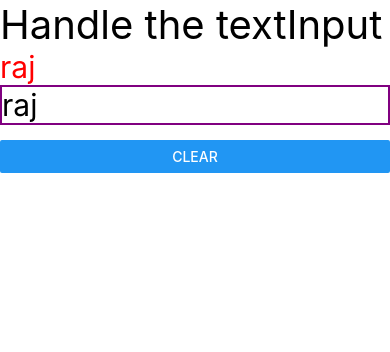
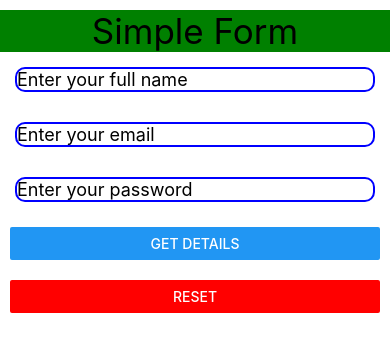
Before and after one commit to princechaudhary874/Android_Development, a React Native app: screen / in a window 390 px wide. Shown: the top 352 px of the page. Built offline with nearby package versions, Linux system fonts and the light colour scheme.

Commit message:
Basic Form

```diff
--- a/App.tsx
+++ b/App.tsx
@@ -1,30 +1,93 @@
+// Import necessary modules
 import React, { useState } from 'react';
-import {Button, StyleSheet, Text, TextInput, View} from 'react-native';
+import { View, Text, TextInput, Button, StyleSheet } from 'react-native';
 
+// Define the main component
 const App = () => {
-  const[name,setName]=useState('raj');
+  // State variables to store user input
+  const [name, setName] = useState('');
+  const [email, setEmail] = useState('');
+  const [password, setPassword] = useState('');
+
+  // State variable to control whether to display user details
+  const [display, setDisplay] = useState(false);
+
+  // Function to reset the form data
+  const resetData = () => {
+    setDisplay(false);
+    setName('');
+    setEmail('');
+    setPassword('');
+  };
+
   return (
     <View>
-      <Text style={{fontSize: 40}}>Handle the textInput</Text>
-      <Text style={{fontSize: 30, color:'red'}}>{name}</Text>
+      {/* Header */}
+      <Text
+        style={{
+          fontSize: 35,
+          textAlign: 'center',
+          backgroundColor: 'green',
+          marginTop: 10,
+        }}>
+        Simple Form
+      </Text>
+
+      {/* Text input fields */}
       <TextInput
-        placeholder="Enter your name"
-        // value is used to set value of the input
+        style={styles.textInput}
+        placeholder="Enter your full name"
+        onChangeText={text => setName(text)}
         value={name}
-        style={styles.design}
-        onChangeText={(text)=>{setName(text)}}
       />
-      <Button title='Clear' onPress={(text)=>setName('')}/>
+      <TextInput
+        style={styles.textInput}
+        placeholder="Enter your email"
+        onChangeText={text => setEmail(text)}
+        value={email}
+      />
+      <TextInput
+        style={styles.textInput}
+        placeholder="Enter your password"
+        onChangeText={text => setPassword(text)}
+        value={password}
+      />
+
+      {/* Buttons */}
+      <View style={styles.buttons}>
+        {/* Button to display user details */}
+        <Button title="get details" onPress={() => setDisplay(true)} />
+      </View>
+      <View style={styles.buttons}>
+        {/* Button to reset form data */}
+        <Button title="reset" color={'red'} onPress={resetData} />
+      </View>
+
+      {/* Display user details conditionally */}
+      {display ? (
+        <View style={{ backgroundColor: 'purple' }}>
+          <Text style={{ fontSize: 25 }}>Your name is :{name}</Text>
+          <Text style={{ fontSize: 25 }}>Your email is :{email}</Text>
+          <Text style={{ fontSize: 25 }}>Your password is :{password}</Text>
+        </View>
+      ) : null}
     </View>
   );
 };
- const styles=StyleSheet.create({
-  design:{
-    fontSize: 30,
-    color: 'black',
+
+// Styles
+const styles = StyleSheet.create({
+  textInput: {
+    fontSize: 18,
     borderWidth: 2,
-    borderColor: 'purple',
-    marginBottom:15,
-  }
- })
+    borderColor: 'blue',
+    borderRadius: 10,
+    margin: 15,
+  },
+  buttons: {
+    margin: 10,
+  },
+});
+
+// Export the component as the default export
 export default App;
```
